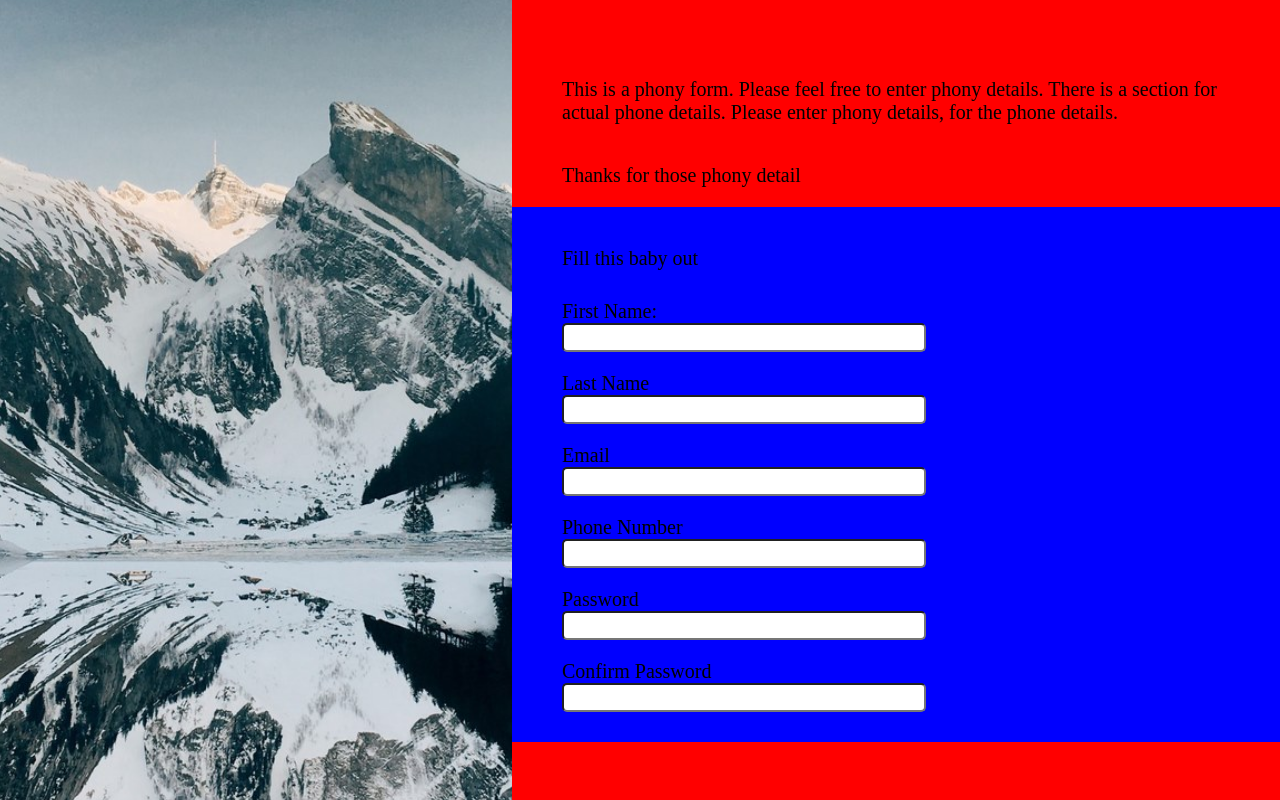
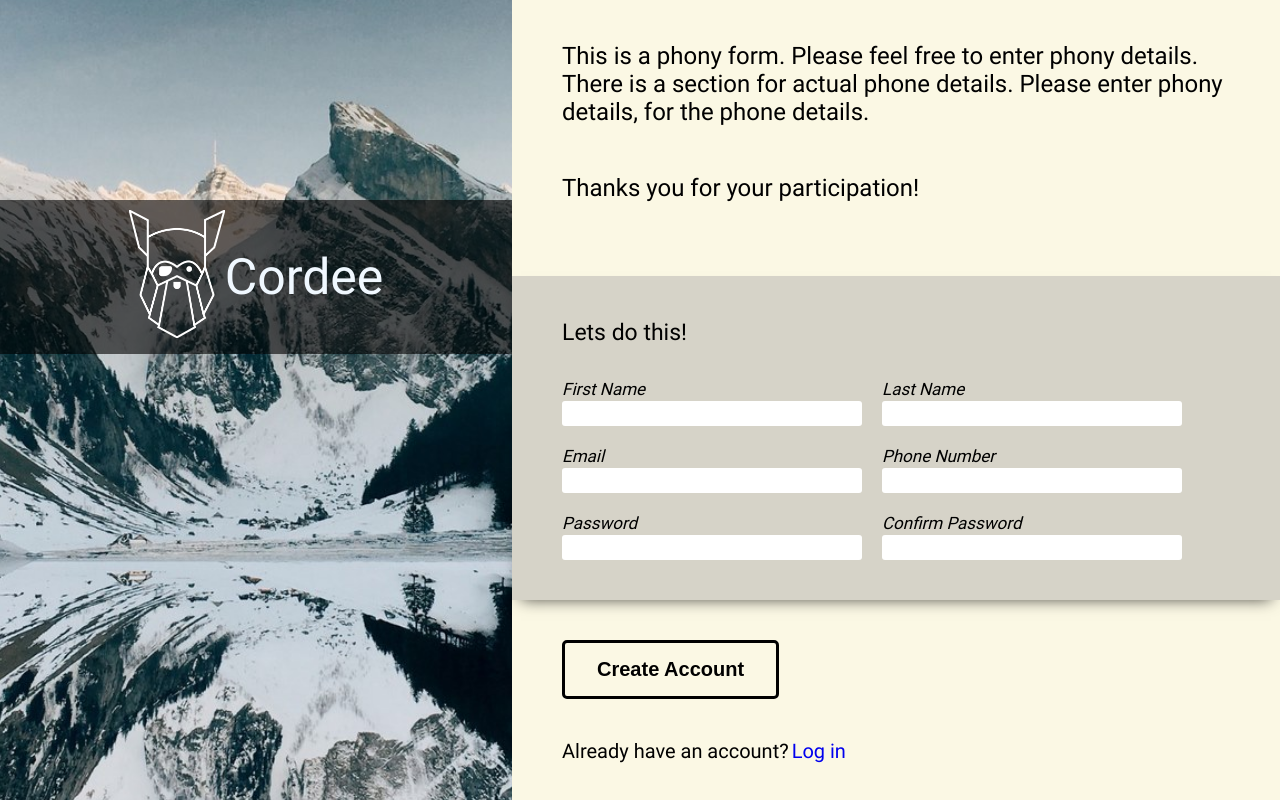
Before and after one commit to ctafolla07/Sign-Up-Form, a plain HTML site: page index.html in a window 1280 px wide. Drawn offline with Linux system fonts and the light colour scheme.

Commit message:
create button and fix styling

```diff
--- a/index.html
+++ b/index.html
@@ -7,64 +7,71 @@
 </head>
 <body>
     <div class="leftImage">
+        <div class="leftBanner">
+            <div class="logo">
+                <img src="images/odin-lined.png" alt="head" class="head">
+            </div>
+            <div class="name">Cordee</div>
+        </div>
     </div>
 
     <div class="rightSide">
 
         <div class="dummyText">
         <p>This is a phony form. Please feel free to enter phony details. There is a section for actual phone details. Please enter phony details, for the phone details.</p>
-        <p>Thanks for those phony detail</p>
+        <p>Thanks you for your participation!</p>
         </div>
 
-        <form>
+        <form action="#">
             <div class="formContainer">
-                <p class="formTitle">Fill this baby out</p>
+                <p class="formTitle">Lets do this!</p>
 
                 <div class="input">
-        <form action="example.com/path" method='post'>
-            <label for="first_name">First Name: </label>
-            <input type="text" id="first_name">
-        </form>
+                    <label for="first-name">First Name </label>
+                    <input type="text" id="first-name" name="first-name" required>
                 </div>
 
                 <div class="input">
-        <form action="example.com/path" method='post'>
-            <label for="first_name">Last Name </label>
-            <input type="text" id="first_name" >
-        </form>
+                    <label for="last-name">Last Name </label>
+                    <input type="text" id="last-name" name='last-name' required>
+
                 </div>
 
                 <div class="input">
-        <form action="example.com/path" method='post'>
-            <label for="first_name">Email </label>
-            <input type="text" id="first_name">
-        </form>
+                    <label for="user-email">Email </label>
+                    <input type="email" id="user-email" name="user-email" required>
                 </div>
 
                 <div class="input">
-        <form action="example.com/path" method='post'>
-            <label for="first_name">Phone Number </label>
-            <input type="text" id="first_name">
-        </form>
+                    <label for="number">Phone Number </label>
+                    <input type="tel" id="number" name="number">
                 </div>
 
                 <div class="input">
-        <form action="example.com/path" method='post'>
-            <label for="first_name">Password </label>
-            <input type="text" id="first_name">
-        </form>
+                    <label for="user_password">Password </label>
+                    <input type="password" id="user_password" name="user_password" required>
                 </div>
 
                  <div class="input">
-        <form action="example.com/path" method='post'>
-            <label for="first_name">Confirm Password </label>
-            <input type="text" id="first_name">
-        </form>
+                    <label for="user_password">Confirm Password </label>
+                    <input type="password" id="user_password" name="user_password" required>
                 </div>
 
             </div>
+            <div class="rightButton">
+                <button type="submit" class="button">Create Account</button>
+            </div>
+
+
         </form>
 
+
+
+        <div class="logIn">
+            <p>Already have an account?</p>
+            <a href="#">Log in</a>
+
+        </div>
     </div>
 
 </body>
--- a/stylesheet/styles.css
+++ b/stylesheet/styles.css
@@ -2,7 +2,9 @@ html, body {
     height: 100%;
     margin: 0;
     padding: 0;
-    font-size: 20px;
+    font-size: 24px;
+    font-family: myFirstFont;
+    font-weight:100;
 }
 
 body {
@@ -16,46 +18,107 @@ body {
     background-repeat: no-repeat;
     background-position: center;
     background-size: 800px 1700px;
-
-
 }
-
+.head {
+    width: 4rem;
+}
+.name {
+    font-size: 50px;
+    font-weight: bolder;
+    color: aliceblue;
+}
+.leftBanner {
+    display: flex;
+    justify-content: center;
+    align-items: center;
+    background-color: rgba(0, 0, 0, 0.609);
+    position: relative;
+    top: 25vh;
+    padding: 10px;
+}
 .rightSide {
     flex-basis:60%;
     display: flex;
     flex-direction: column;
     justify-content: center;
-    background-color: red;
+    background-color: rgb(251, 248, 228);
 }
 input, label {
     display: block;
 }
 
 fieldset {
-    border: 2px solid black;
+    border: 2px solid;
     width: 400px;
 
 }
 .formContainer {
     display: flex;
-    background-color: blue;
-    padding:20px 50px;
+    background-color: rgb(214, 211, 200);
+    padding:20px 50px 30px;
     flex-flow: row wrap;
+    box-shadow: 0px 8px 15px -9px rgba(0,0,0,0.75);
 
 }
 input {
     padding: 5px;
-    border-radius: 5px;
-    width: 350px;
+    border-radius: 3px;
+    border: none;
+    min-width: 300px;
+    box-sizing: border-box;
+}
+input:focus {
+    border: 1px solid red;
 }
 .dummyText {
     display: flex;
     flex-direction: column;
-    padding:0 50px;
+    padding:0 50px 50px;
+}
+label {
+    font-size: 17px;
+    margin-bottom: 2px;
+    font-style: italic;
+    font-weight: lighter;
 }
 .input {
     padding: 10px 20px 10px 0;
 }
 .formTitle {
     width: 100%;
+    font-size: 23px;
 }
+@font-face {
+    font-family: myFirstFont;
+    src: url(Roboto-Regular.ttf);
+}
+.button {
+    background-color: rgb(251, 248, 228); /* Green */
+    border: 3px solid rgb(0, 0, 0);
+    border-radius: 5px;
+    color: rgb(0, 0, 0);
+    padding: 15px 32px;
+    text-align: center;
+    display: inline-block;
+    font-size: 20px;
+    font-weight:bold;
+  }
+  .rightButton {
+    padding: 40px 0 20px 50px;
+  }
+  .logIn {
+    display: flex;
+    padding: 0 0 0 50px;
+    font-size: 20px;
+  }
+  a {
+    margin: 20px 0 0 3px;
+    text-decoration: none;
+  }
+  a:hover {
+    color: black;
+  }
+  button[type='submit']:hover {
+    background-color: black;
+    color: aliceblue;
+  }
```
Also changed, not shown: stylesheet/Roboto-Regular.ttf (added).
